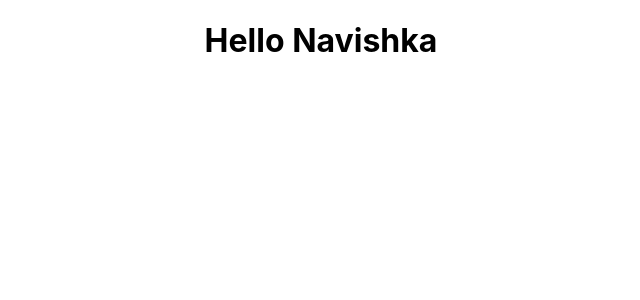
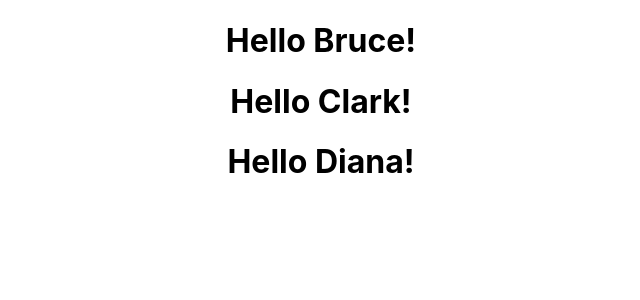
Before and after one commit to navishkauoc/reactjs-codevolution, a React (Create React App) app in the folder hello-world/: page / in a window 1280 px wide. Shown: the top 300 px of the page, without its empty margins (319-959 px from the left). Built offline with nearby package versions, Linux system fonts and the light colour scheme.

Commit message:
Use of props in functional components

```diff
--- a/hello-world/src/App.js
+++ b/hello-world/src/App.js
@@ -6,9 +6,11 @@ import Welcome from './components/Welcome';
 function App() {
   return (
     <div className="App">
-      {/* <Greet />
-      <Welcome /> */}
-      <Hello />
+      <Greet name="Bruce" />
+      <Greet name="Clark" />
+      <Greet name="Diana" />
+      {/* <Welcome />
+      <Hello /> */}
     </div>
   );
 }
--- a/hello-world/src/components/Greet.js
+++ b/hello-world/src/components/Greet.js
@@ -4,6 +4,9 @@ import React from 'react';
     return <h1>Hello Navishka</h1>
 } */
 
-const Greet = () => <h1>Hello Navishka!</h1>
+const Greet = props => {
+    console.log(props);
+    return <h1>Hello {props.name}!</h1>;
+}
 
 export default Greet;
```
